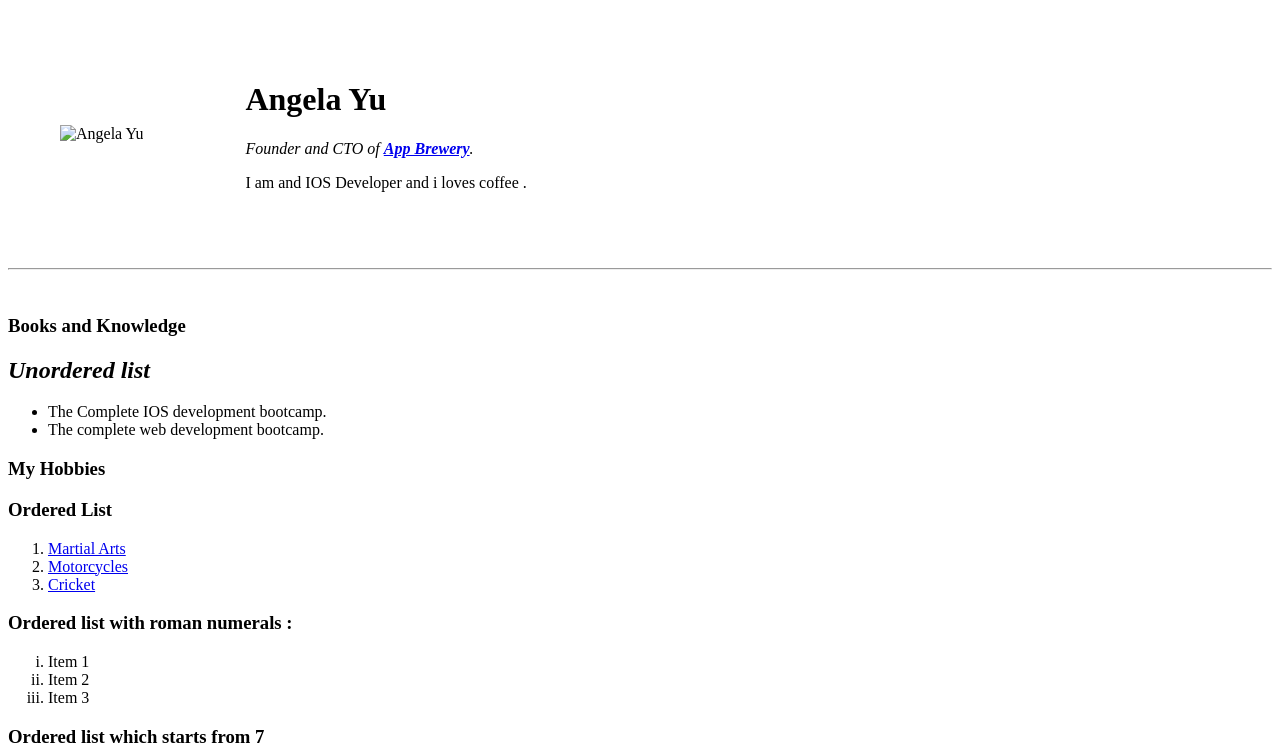
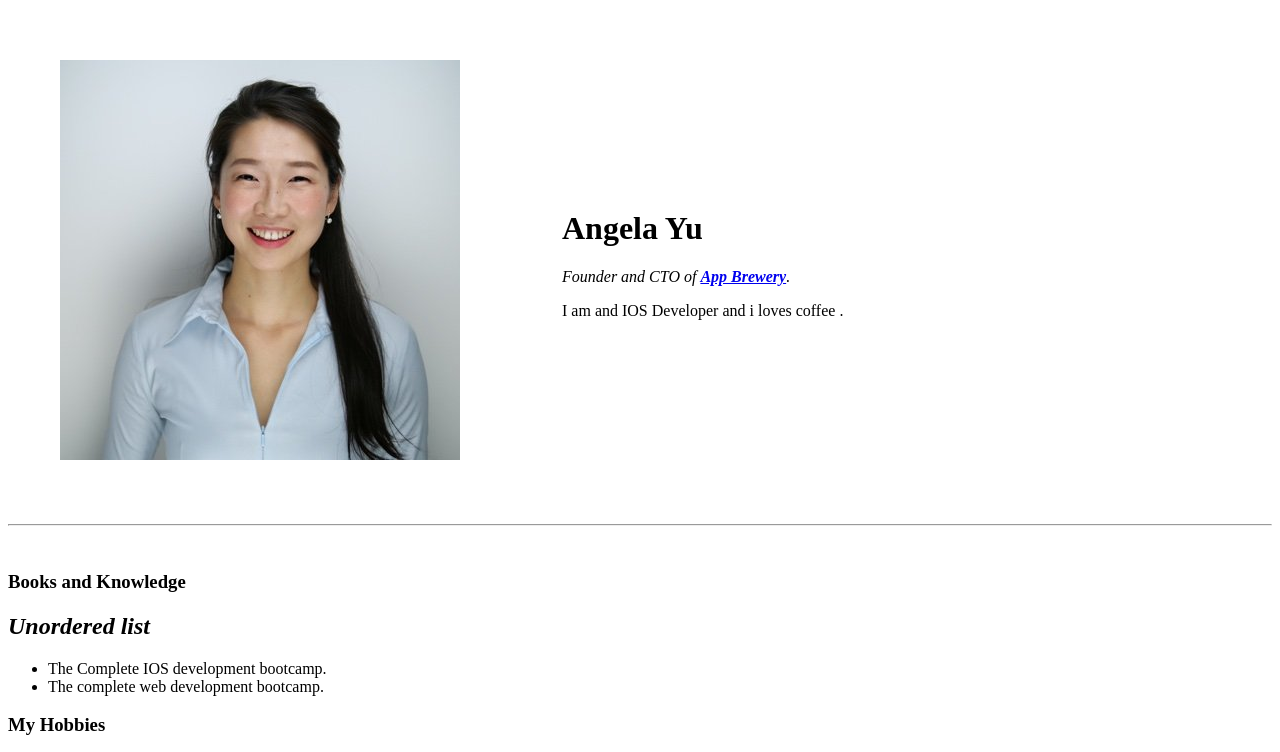
Before and after one commit to Ayush-Sharma-002/learning-webd-html-, a plain HTML site: page index.html in a window 1280 px wide. Shown: the top 752 px of the page. Drawn offline with Linux system fonts and the light colour scheme.

Commit message:
Update index.html

```diff
--- a/index.html
+++ b/index.html
@@ -15,7 +15,7 @@
 
   <table cellpadding="50" >
     <tr>
-      <td><img src="images/anglela_yu.png" alt="Angela Yu"></td>
+      <td><img src="anglela_yu.png" alt="Angela Yu"></td>
       <td>
         <h1>Angela Yu </h1>
 
```
